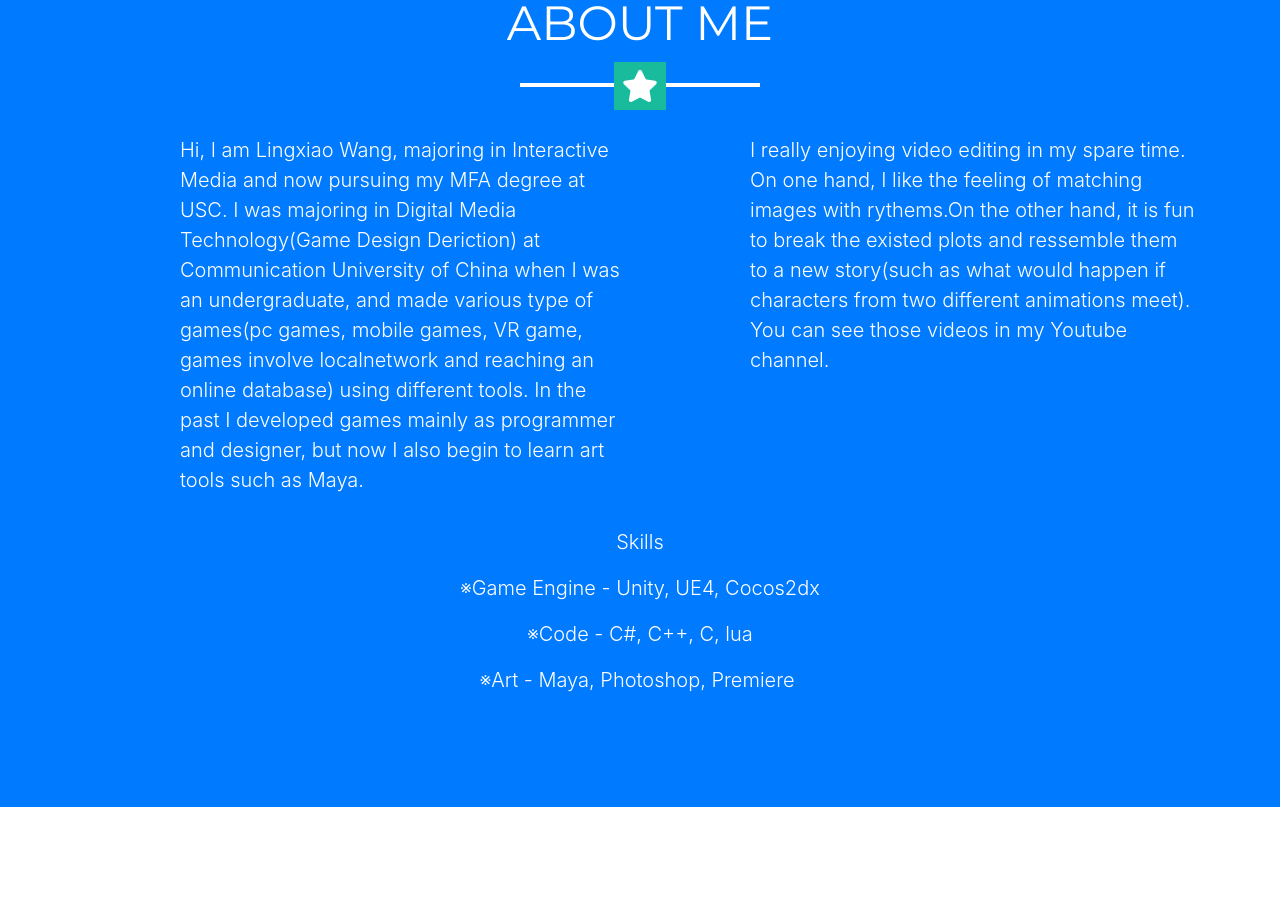
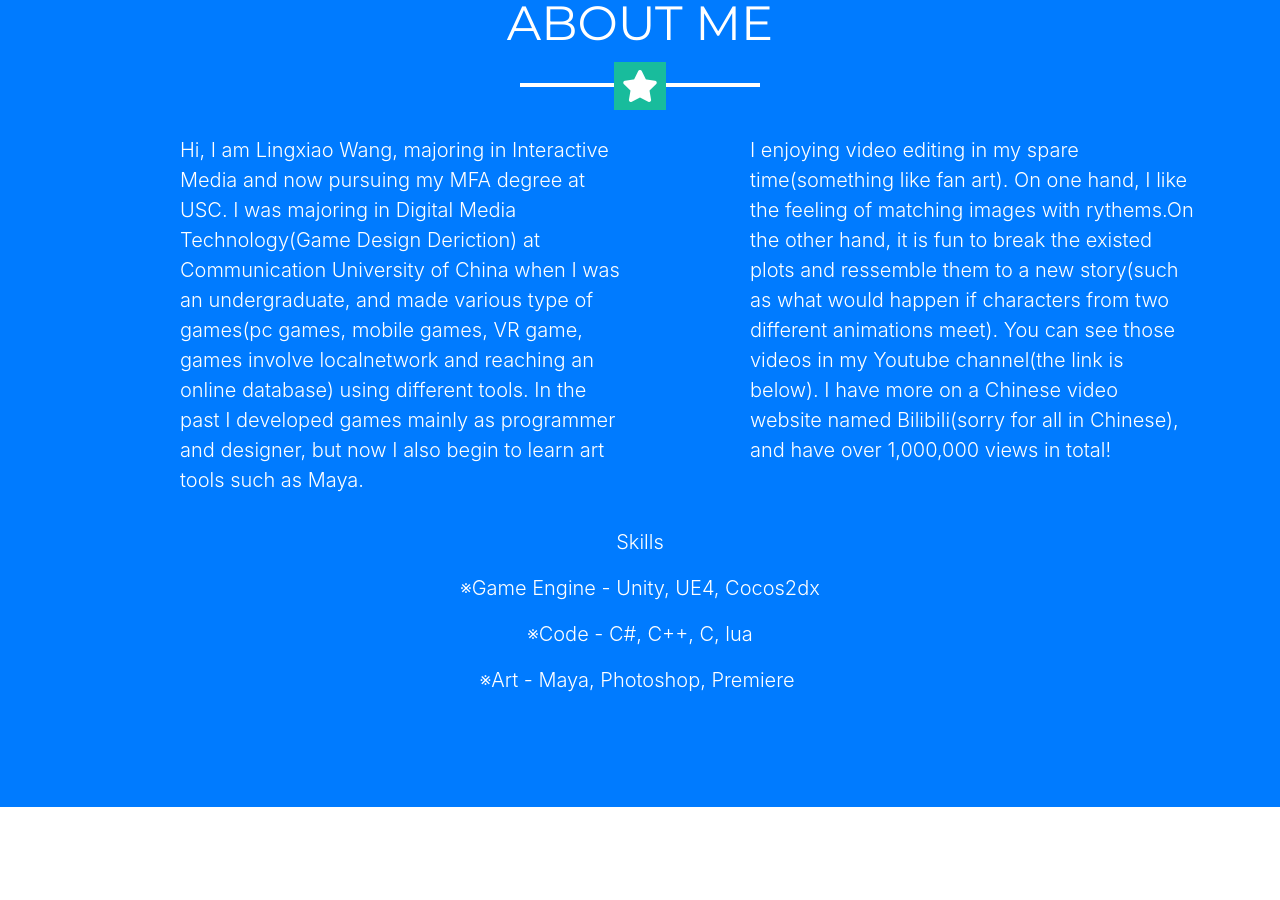
Before and after one commit to christinawlx/christinawlx.github.io, a website with bundled scripts: page index.html in a window 1280 px wide. Shown: the part 1509-2409 px from the top of the page. Built offline with nearby package versions, Linux system fonts and the light colour scheme.

Commit message:
Update index.html

```diff
--- a/index.html
+++ b/index.html
@@ -122,7 +122,7 @@
           </p>
         </div>
   <div class="col-lg-4 ml-auto col-xl-5 offset-xl-0">
-    <p class="lead">I really enjoying video editing in my spare time. On one hand, I like the feeling of matching images with rythems.On the other hand, it is fun to  break the existed plots and ressemble them to a new story(such as what would happen if characters from two different animations meet). You can see those videos in my Youtube channel. <br>
+    <p class="lead">I enjoying video editing in my spare time(something like fan art). On one hand, I like the feeling of matching images with rythems.On the other hand, it is fun to  break the existed plots and ressemble them to a new story(such as what would happen if characters from two different animations meet). You can see those videos in my Youtube channel(the link is below). I have more on a Chinese video website named Bilibili(sorry for all in Chinese), and have over 1,000,000 views in total! <br>
     </p>
   </div>
 
```
